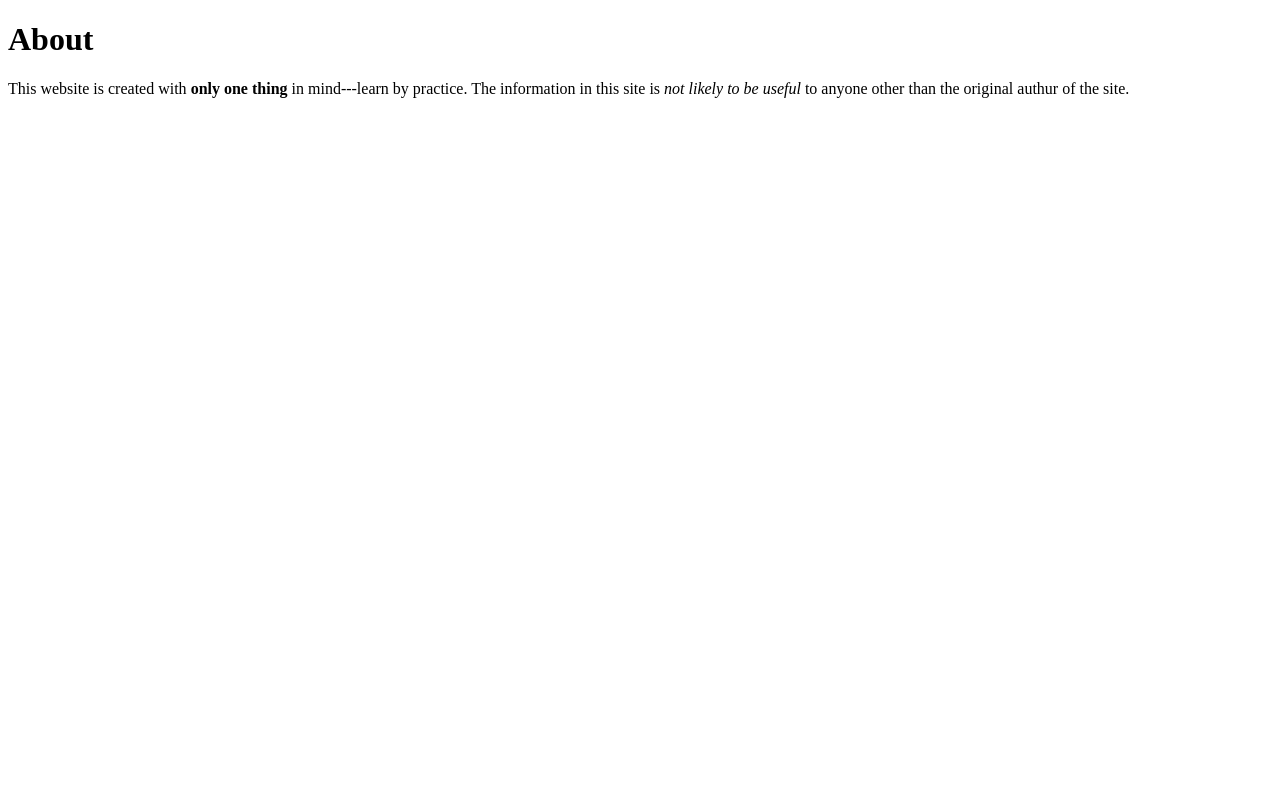
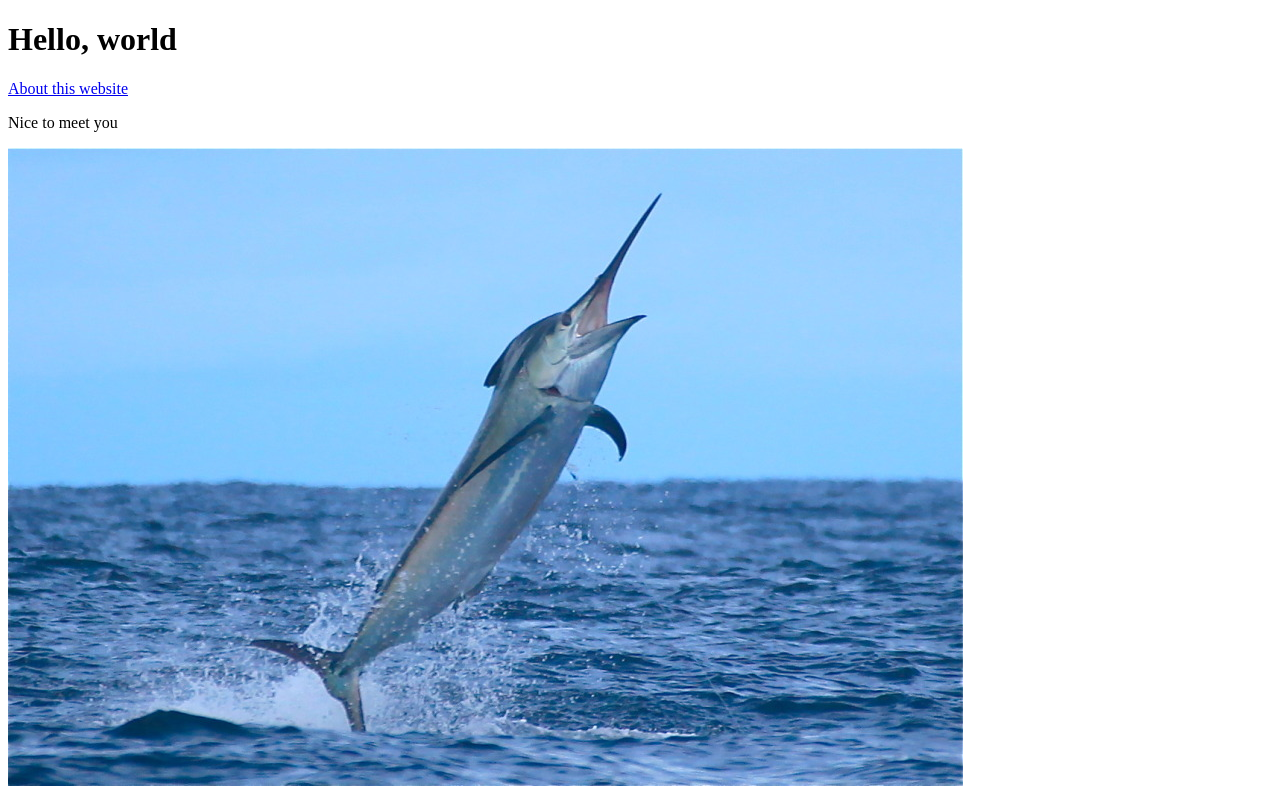
Before and after one commit to ieatfish/website, a plain HTML site: page index.html in a window 1280 px wide. Drawn offline with Linux system fonts and the light colour scheme.

Commit message:
Modify both About and Index

```diff
--- a/index.html
+++ b/index.html
@@ -1,11 +1,12 @@
 <!DOCTYPE html>
 <html>
 	<head>
-		<title>About this website</title>
+		<title>Greetings to the world</title>
 	</head>
 	<body>
-		<h1>About</h1>
-		<p>This website is created with <strong>only one thing</strong> in mind---learn by practice. The information in this site is <em>not likely to be useful</em> to anyone other than the original authur of the site.
-		</p>
+		<h1>Hello, world</h1>
+		<a href="about.html">About this website</a>
+		<p>Nice to meet you</p>
+		<img src="images/Marlin_Out_of_Water__Temple.jpg">
 	</body>
 </html>
```
Also changed, not shown: about.html (+4 -4 lines).
